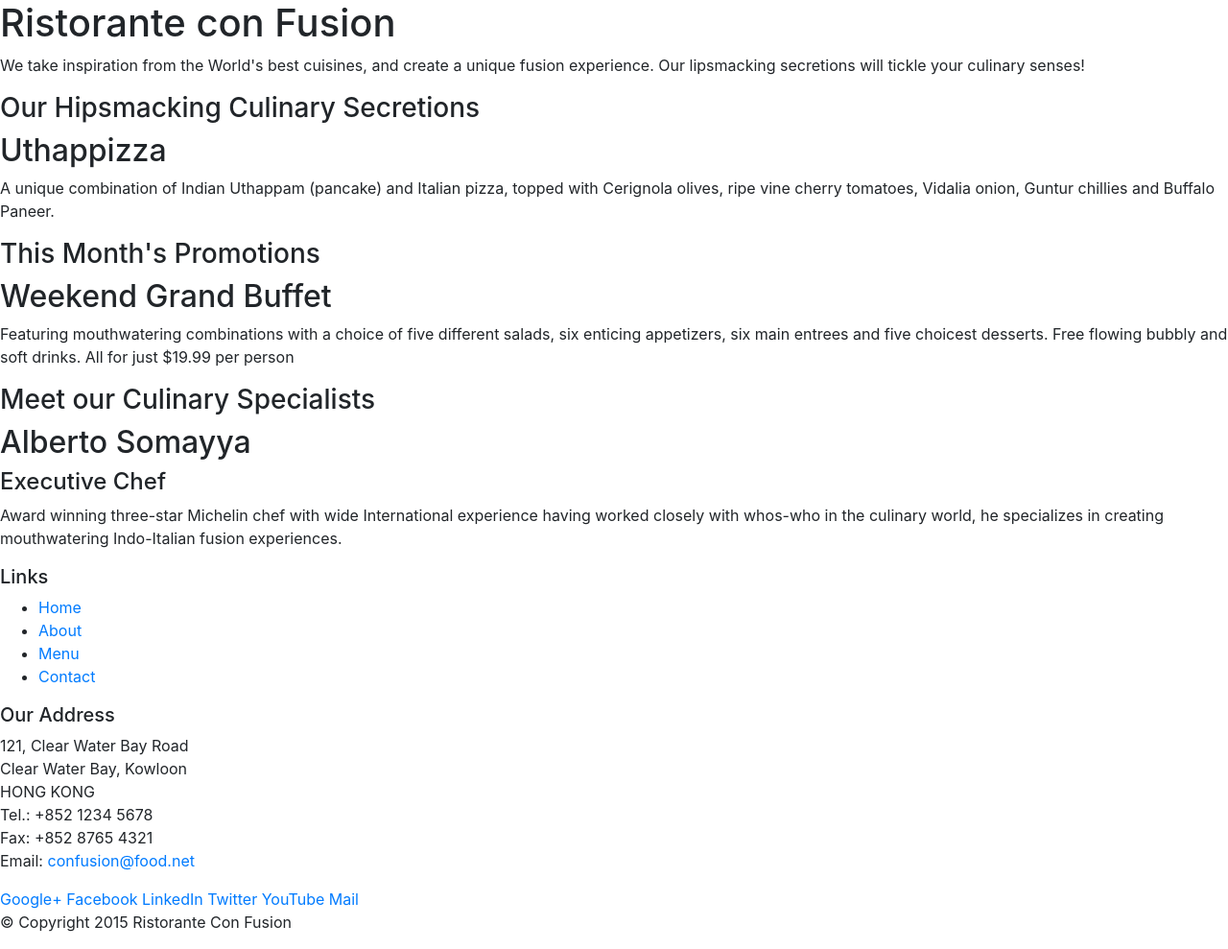
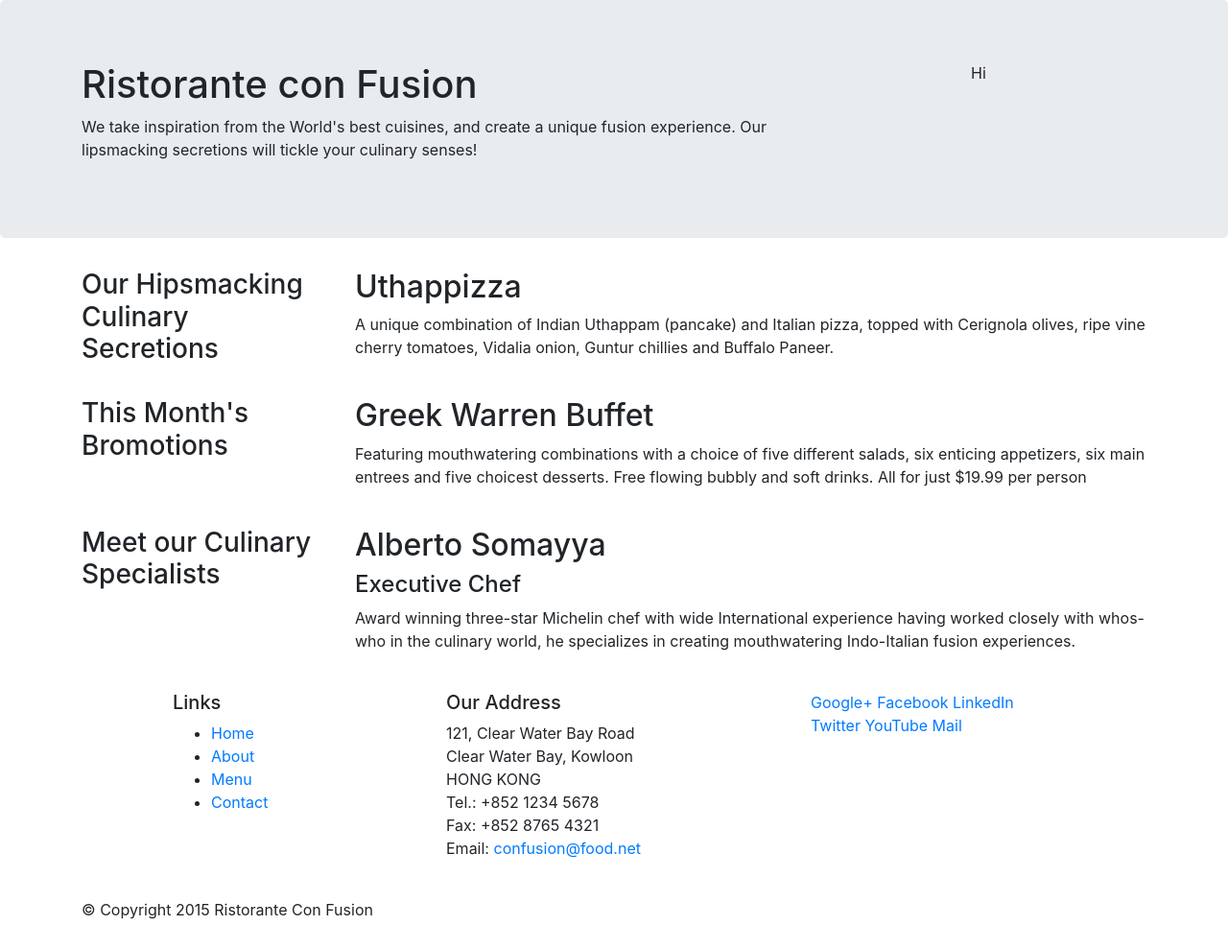
Before and after one commit to RustyKeyes/conFusion, a website: page index.html in a window 1280 px wide. Shown: the whole page at 96% size. Drawn offline with nearby package versions, Linux system fonts and the light colour scheme.

Commit message:
bootstrap grid part 1

```diff
--- a/index.html
+++ b/index.html
@@ -14,57 +14,57 @@
 
 <body>
 
-    <header>
-        <div>
-            <div>
-                <div>
+    <header class="jumbotron">
+        <div class="container">
+            <div class="row">
+                <div class="col-12 col-sm-8">
                     <h1>Ristorante con Fusion</h1>
                     <p>We take inspiration from the World's best cuisines, and create a unique fusion experience. Our lipsmacking secretions will tickle your culinary senses!</p>
                 </div>
-                <div>
+                <div class="col col-sm">
+                  <center>Hi</center>
                 </div>
             </div>
         </div>
     </header>
 
-    <div>
-        <div>
-            <div>
+    <div class="container">
+        <div class="row">
+            <div class="col-sm-4 push-sm-8 col-md-3 push-md-9">
                 <h3>Our Hipsmacking Culinary Secretions</h3>
             </div>
-            <div>
+            <div class="col-sm pull-sm-4 col-md pull-md-3">
                 <h2>Uthappizza</h2>
                 <p>A unique combination of Indian Uthappam (pancake) and Italian pizza, topped with Cerignola olives, ripe vine cherry tomatoes, Vidalia onion, Guntur chillies and Buffalo Paneer.</p>
             </div>
         </div>
-
-
-        <div>
-            <div>
-                <h3>This Month's Promotions</h3>
+<br/>
+        <div class="row">
+            <div class="col-sm-4 col-md-3">
+                <h3>This Month's Bromotions</h3>
             </div>
-            <div>
-                <h2>Weekend Grand Buffet</h2>
+            <div class="col-sm col col-md">
+                <h2>Greek Warren Buffet</h2>
                 <p>Featuring mouthwatering combinations with a choice of five different salads, six enticing appetizers, six main entrees and five choicest desserts. Free flowing bubbly and soft drinks. All for just $19.99 per person </p>
             </div>
         </div>
-
-        <div>
-            <div>
+<br/>
+        <div class="row">
+            <div class="col-sm-4 push-sm-8 col-md-3 push-md-9">
                 <h3>Meet our Culinary Specialists</h3>
             </div>
-            <div>
+            <div class="col-sm pull-sm-4 col-md pull-md-3">
                 <h2>Alberto Somayya</h2>
                 <h4>Executive Chef</h4>
                 <p>Award winning three-star Michelin chef with wide International experience having worked closely with whos-who in the culinary world, he specializes in creating mouthwatering Indo-Italian fusion experiences. </p>
             </div>
         </div>
     </div>
-
+<br/>
     <footer>
-        <div>
-            <div>
-                <div>
+        <div class="container">
+            <div class="row">
+                <div class="col-5 offset-1 col-sm-3">
                     <h5>Links</h5>
                     <ul>
                         <li><a href="#">Home</a></li>
@@ -73,7 +73,7 @@
                         <li><a href="#">Contact</a></li>
                     </ul>
                 </div>
-                <div>
+                <div class="col-6 col-sm-4">
                     <h5>Our Address</h5>
                     <address>
 		              121, Clear Water Bay Road<br>
@@ -84,7 +84,7 @@
 		              Email: <a href="mailto:confusion@food.net">confusion@food.net</a>
 		           </address>
                 </div>
-                <div>
+                <div class="col col-sm-3">
                     <div>
                         <a href="http://google.com/+">Google+</a>
                         <a href="http://www.facebook.com/profile.php?id=">Facebook</a>
@@ -95,8 +95,9 @@
                     </div>
                 </div>
            </div>
-           <div>
-                <div>
+           <br/>
+           <div class="row">
+                <div class="col-auto">
                     <p>© Copyright 2015 Ristorante Con Fusion</p>
                 </div>
            </div>
```
